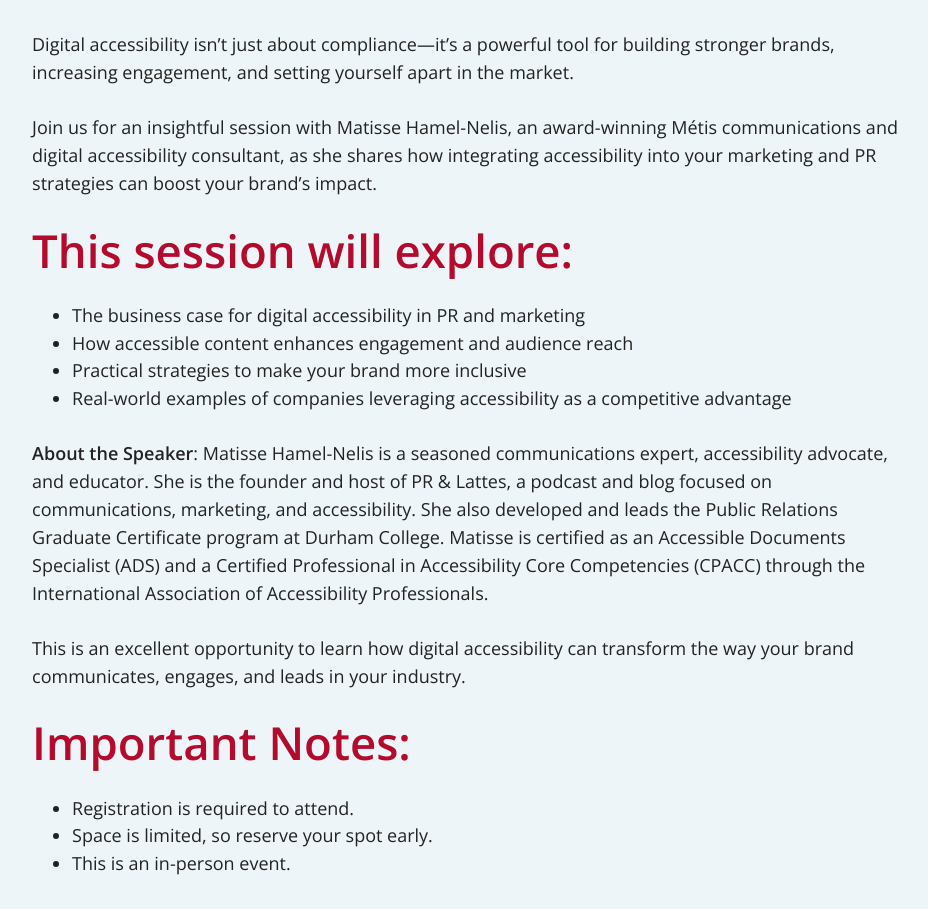
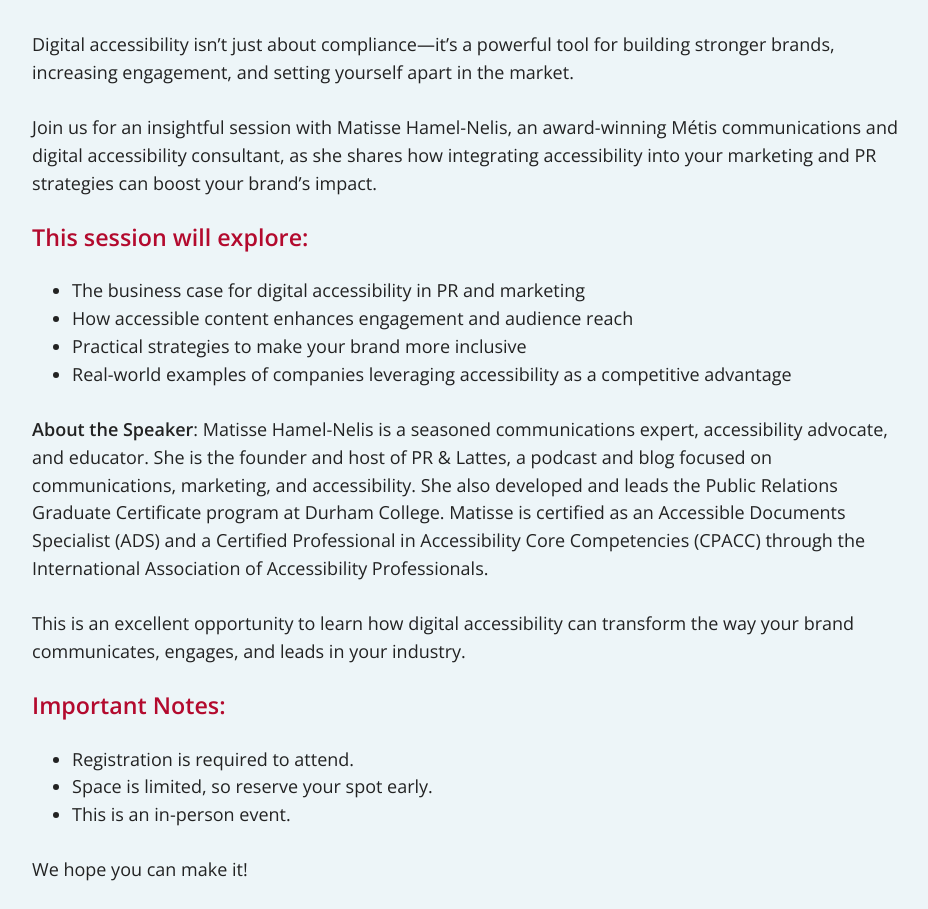
Before and after one commit to a11yTO/static-meetup-site, a Jekyll site: the page built from index.html, in a window 1280 px wide. Shown: the part 702-1611 px from the top of the page, without its empty margins (172-1100 px from the left). Built offline with Jekyll 4.4.1, drawn with Linux system fonts in a browser that asks for light colours.

Commit message:
Fix typo

```diff
--- a/index.html
+++ b/index.html
@@ -23,7 +23,7 @@ description: Explore how innovative technologies are driving accessibility and i
   integrating accessibility into your marketing and PR strategies can boost your
   brand’s impact.
 </p>
-<h3 class="subhead">This session will explore:</h3>
+<h3 class="sub-head">This session will explore:</h3>
 <ul>
   <li>The business case for digital accessibility in PR and marketing</li>
   <li>How accessible content enhances engagement and audience reach</li>
@@ -48,7 +48,7 @@ description: Explore how innovative technologies are driving accessibility and i
   transform the way your brand communicates, engages, and leads in your
   industry.
 </p>
-<h3 class="subhead">Important Notes:</h3>
+<h3 class="sub-head">Important Notes:</h3>
 <ul>
   <li>Registration is required to attend.</li>
   <li>Space is limited, so reserve your spot early.</li>
```
